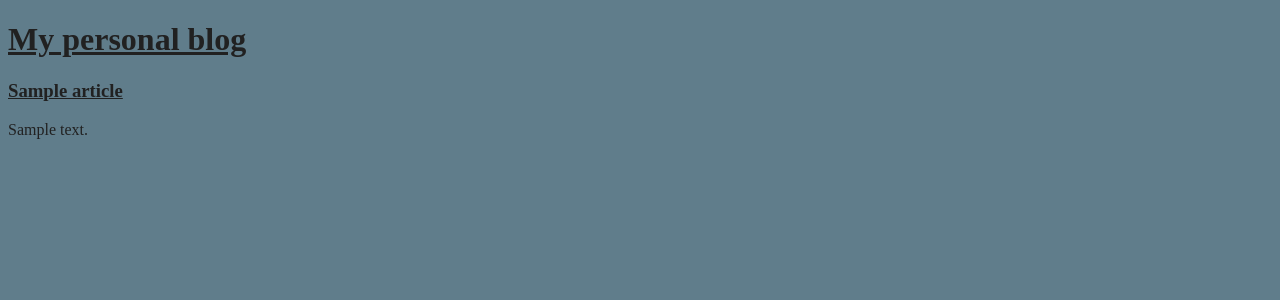
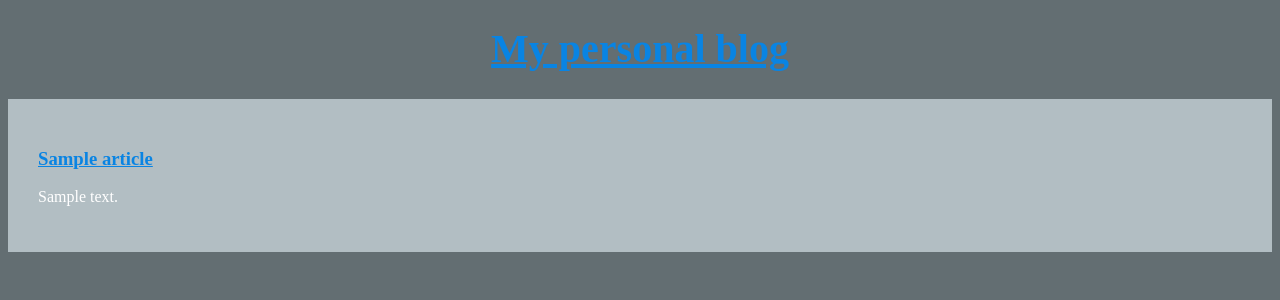
Before and after one commit to eunier/articles, a Django app: template templates/home.html in a window 1280 px wide. Shown: the top 300 px of the page. Run offline with Django 3.2, Linux system fonts and the light colour scheme; the template is opened without the code that fills it: most values are stand-ins (such as "Sample title", 1, 10 or a date in 2020).

Commit message:
Login url set up

```diff
--- a/static/css/base_style.css
+++ b/static/css/base_style.css
@@ -1,8 +1,20 @@
-body {
-    background-color: #607d8b;
-    color: #212121;
+body{
+  background-color: #636e72;
+  color: #FFF;
 }
 
-a {
-    color: #212121;
+h1 {
+    font-size: 2.5rem;
+    text-align: center;
+    margin-top: 25px;
 }
+
+a{
+	color: #0984e3;
+}
+
+.container {
+	margin-top: 20px;
+	background-color: #b2bec3;
+	padding: 30px;
+}
--- a/website/urls.py
+++ b/website/urls.py
@@ -18,5 +18,6 @@ from django.urls import path, include
 
 urlpatterns = [
     path('admin/', admin.site.urls),
+    path('accounts/', include('django.contrib.auth')),
     path('', include('articles.urls')),
 ]
```
